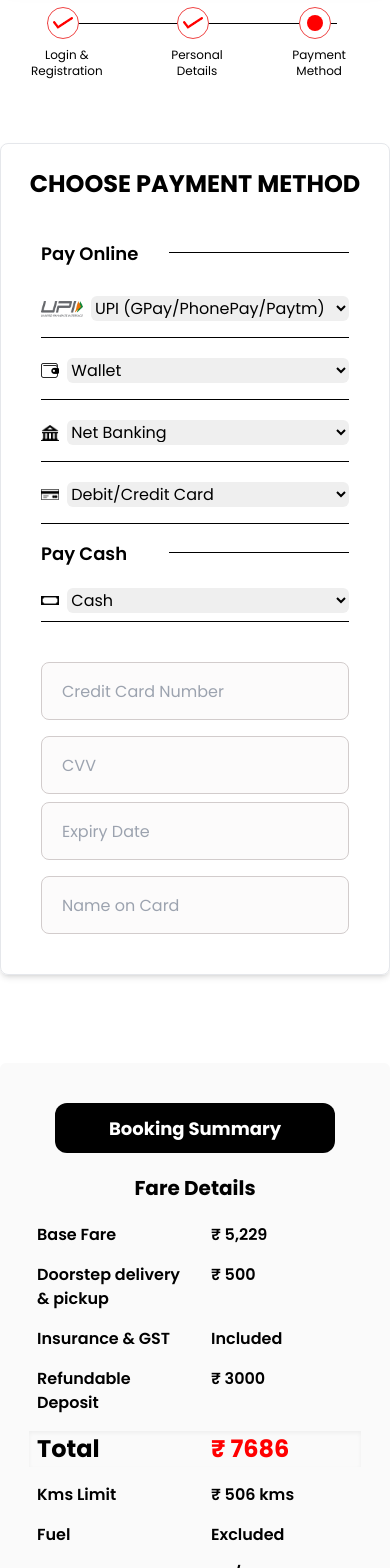
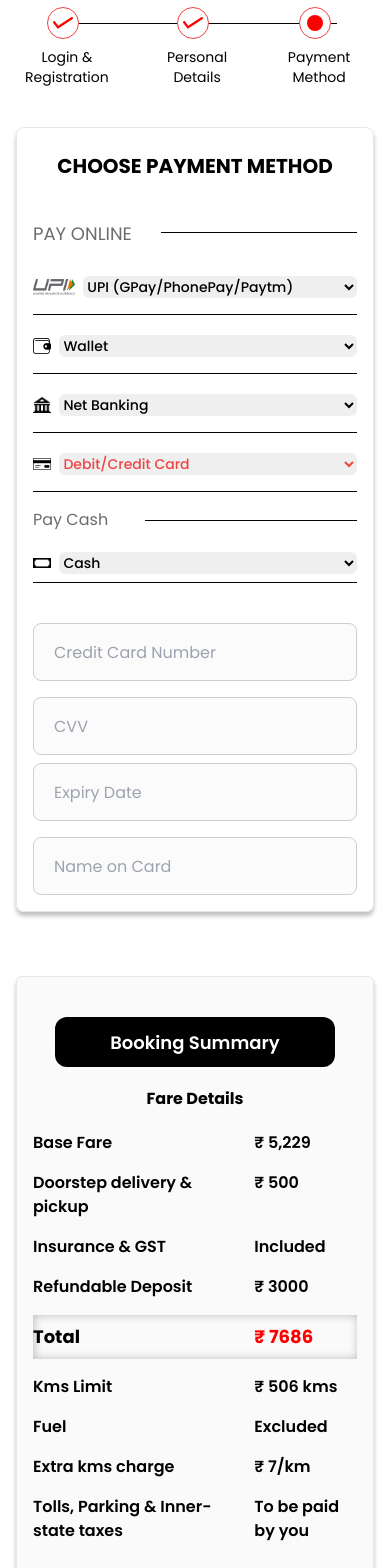
Before and after one commit to CabMe-Epic/cabme-website, a Next.js app: page /payment in a window 390 px wide. Shown: the part 100-1668 px from the top of the page. Built offline with nearby package versions, Linux system fonts and the light colour scheme.

Commit message:
iit kanpur

```diff
--- a/src/app/(pages)/payment/page.tsx
+++ b/src/app/(pages)/payment/page.tsx
@@ -28,7 +28,7 @@ const PaymentPage = (props: any) => {
                                 <div className="w-8 h-8 border-[1px] border-red-500 rounded-full bg-white flex items-center justify-center">
                                     <Image src="/carDetails/done.png" width={20} height={20} alt="" />
                                 </div>
-                                <span className="ml-2 text-xs text-center">Login & Registration</span>
+                                <span className="ml-2 text-sm text-center">Login & Registration</span>
                             </div>
                         </div>
                         {/* Step 2 */}
@@ -37,7 +37,7 @@ const PaymentPage = (props: any) => {
                                 <div className="w-8 h-8 border-[1px] border-red-500 rounded-full bg-white flex items-center justify-center">
                                     <Image src="/carDetails/done.png" width={20} height={20} alt="" />
                                 </div>
-                                <span className="ml-2 text-xs text-center">Personal Details</span>
+                                <span className="ml-2 text-sm text-center">Personal Details</span>
                             </div>
                         </div>
                         {/* Step 3 */}
@@ -46,7 +46,7 @@ const PaymentPage = (props: any) => {
                                 <div className="w-8 h-8 border-[1px] border-red-500 rounded-full bg-white flex items-center justify-center">
                                     <div className="w-3 h-3 p-2 bg-[#ff0000] rounded-full"></div>
                                 </div>
-                                <span className="ml-2 text-xs text-center">Payment Method</span>
+                                <span className="ml-2 text-sm text-center">Payment Method</span>
                             </div>
                         </div>
 
@@ -55,21 +55,21 @@ const PaymentPage = (props: any) => {
                 {/*  */}
 
 
-                <div className=' flex flex-row flex-wrap justify-center gap-10 mt-10'>
+                <div className=' grid sm:grid-cols-[55%_45%] justify-center gap-10 mt-10'>
 
-                    <section>
-                        <div className='my-6 p-6 sm:p-10 border flex flex-col items-center justify-center gap-6 sm:gap-10 rounded-lg shadow-md'>
+                    <section className='px-4'>
+                        <div className='sm:my-6 sm:p-6 sm:p-10 border flex flex-col items-center justify-center gap-6 sm:gap-10 rounded-lg shadow-custom-shadow'>
                             <div>
-                                <h1 className="text-2xl sm:text-3xl lg:text-[36px] font-bold text-center">CHOOSE PAYMENT METHOD</h1>
+                                <h1 className="text-xl sm:text-3xl xs:text-2xl lg:text-[36px] font-bold text-center sm:mt-0 mt-6">CHOOSE PAYMENT METHOD</h1>
                             </div>
 
-                            <div className="max-w-full sm:max-w-[588px] w-full sm:w-[488px] mx-auto bg-white rounded-lg p-4">
-                                <h2 className="text-lg sm:text-xl font-semibold mb-4 relative overflow-hidden">Pay Online <span className="border-b-[1px] border-[#000000] w-full absolute top-3 left-32"></span></h2>
+                            <div className="max-w-full sm:max-w-[588px] w-full mx-auto bg-white rounded-lg p-4">
+                                <h2 className="text-lg sm:text-md text-[#6C6C6C] mb-4 relative overflow-hidden">PAY ONLINE <span className="border-b-[1px] border-[#000000] w-full absolute top-3 left-32"></span></h2>
 
                                 <div className="border-b-[1px] py-2 border-[#000000] flex flex-row my-2 pb-4 items-center gap-2">
                                     <div><Image className="mt-1" src="/carDetails/upi.png" width={50} height={50} alt="upi" /></div>
                                     <div className="w-full">
-                                        <select className="block outline-0 w-full mt-1 rounded-md">
+                                        <select className="block outline-0 w-full mt-1 rounded-md font-[500] sm:text-md text-sm">
                                             <option value="">UPI (GPay/PhonePay/Paytm)</option>
                                             <option value="gpay">Google Pay</option>
                                             <option value="phonepay">PhonePay</option>
@@ -83,7 +83,7 @@ const PaymentPage = (props: any) => {
                                         <Image className="mt-1" src="/carDetails/wallet.png" width={20} height={20} alt="wallet" />
                                     </div>
                                     <div className="w-full">
-                                        <select className="block outline-0 w-full mt-1 rounded-md">
+                                        <select className="block outline-0 w-full mt-1 rounded-md font-[500] sm:text-md text-sm">
                                             <option value="">Wallet</option>
                                             <option value="wallet1">Wallet 1</option>
                                             <option value="wallet2">Wallet 2</option>
@@ -96,7 +96,7 @@ const PaymentPage = (props: any) => {
                                         <Image className="mt-1" src="/carDetails/netbanking.png" width={20} height={20} alt="netbanking" />
                                     </div>
                                     <div className="w-full">
-                                        <select className="block outline-0 w-full mt-1 rounded-md">
+                                        <select className="block outline-0 w-full mt-1 rounded-md font-[500] sm:text-md text-sm">
                                             <option value="">Net Banking</option>
                                             <option value="bank1">Bank 1</option>
                                             <option value="bank2">Bank 2</option>
@@ -108,7 +108,7 @@ const PaymentPage = (props: any) => {
                                         <Image className="mt-1" src="/carDetails/debitcard.png" width={20} height={20} alt="debitcard" />
                                     </div>
                                     <div className="w-full">
-                                        <select className="block outline-0 w-full mt-1 rounded-md">
+                                        <select className="block outline-0 w-full mt-1 rounded-md text-red-500 font-[500] sm:text-md text-sm">
                                             <option value="">Debit/Credit Card</option>
                                             <option value="visa">Visa</option>
                                             <option value="mastercard">MasterCard</option>
@@ -116,12 +116,12 @@ const PaymentPage = (props: any) => {
                                         </select>
                                     </div>
                                 </div>
-                                <h2 className="relative text-lg sm:text-xl font-semibold mt-4 mb-2 overflow-hidden">Pay Cash<span className="border-b-[1px] border-[#000000] w-full absolute top-3 left-32"></span></h2>
+                                <h2 className="relative text-[#6C6C6C] mt-4 mb-2 overflow-hidden">Pay Cash<span className="border-b-[1px] border-[#000000] w-full absolute top-3 left-28"></span></h2>
                                 <div className="py-2 border-b-[1px] mb-10 border-[#000000] pb-2 flex flex-row items-center gap-2">
                                     <div>
                                         <Image className="mt-1" src="/carDetails/cash.png" width={20} height={20} alt="cash" />
                                     </div>
-                                    <div className="w-full">
+                                    <div className="w-full font-[500] sm:text-md text-sm">
                                         <select className="block outline-0 w-full mt-1 rounded-md">
                                             <option value="">Cash</option>
                                             <option value="cash">Pay with Cash</option>
@@ -141,89 +141,89 @@ const PaymentPage = (props: any) => {
                     </section>
 
 
-                    <section>
-                        <main className="flex flex-col items-center bg-[#FAFAFA] py-10 my-6 rounded-md p-4 ">
-                            <div className='w-[280px] sm:w-[376px] h-[50px] bg-black text-white font-bold text-[18px] sm:text-[20px] flex justify-center items-center rounded-xl'>
+                    <section className='px-4'>
+                        <main className="flex flex-col items-center bg-[#FAFAFA] py-10 my-6 rounded-md p-4 shadow-custom-shadow border">
+                            <div className='w-[280px] sm:w-[376px] h-[50px] bg-black text-white font-semibold text-[18px] sm:text-[20px] flex justify-center items-center rounded-xl'>
                                 <span className="text-center">Booking Summary</span>
                             </div>
                             <div className="m-auto my-5">
-                                <span className="font-bold text-[20px] sm:text-[24px]">
+                                <span className="font-bold text-md sm:text-[24px]">
                                     Fare Details
                                 </span>
                             </div>
                             <div className="grid grid-cols-1 items-start justify-center gap-4 font-semibold">
-                                <div className="grid grid-cols-2 gap-4 sm:gap-14 justify-center">
-                                    <span className="w-[150px] sm:w-[220px] ml-2 sm:ml-10">Base Fare</span>
-                                    <span className="w-[150px] sm:w-[220px] ml-2 sm:ml-10">₹ 5,229</span>
+                                <div className="grid sm:grid-cols-[3fr_1fr] grid-cols-[2fr_1fr] gap-4 sm:gap-14 justify-center">
+                                    <span className=" ">Base Fare</span>
+                                    <span className=" ">₹ 5,229</span>
                                 </div>
 
-                                <div className="grid grid-cols-2 gap-4 sm:gap-14 justify-center">
-                                    <span className="w-[150px] sm:w-[220px] ml-2 sm:ml-10">Doorstep delivery & pickup</span>
-                                    <span className="w-[150px] sm:w-[220px] ml-2 sm:ml-10">₹ 500</span>
+                                <div className="grid sm:grid-cols-[3fr_1fr] grid-cols-[2fr_1fr] gap-4 sm:gap-14 justify-center">
+                                    <span className="  ">Doorstep delivery & pickup</span>
+                                    <span className="  ">₹ 500</span>
                                 </div>
 
-                                <div className="grid grid-cols-2 gap-4 sm:gap-14 justify-center">
-                                    <span className="w-[150px] sm:w-[220px] ml-2 sm:ml-10">Insurance & GST</span>
-                                    <span className="w-[150px] sm:w-[220px] ml-2 sm:ml-10">Included</span>
+                                <div className="grid sm:grid-cols-[3fr_1fr] grid-cols-[2fr_1fr] gap-4 sm:gap-14 justify-center">
+                                    <span className="  ">Insurance & GST</span>
+                                    <span className="  ">Included</span>
                                 </div>
 
-                                <div className="grid grid-cols-2 gap-4 sm:gap-14 justify-center">
-                                    <span className="w-[150px] sm:w-[220px] ml-2 sm:ml-10">Refundable Deposit</span>
-                                    <span className="w-[150px] sm:w-[220px] ml-2 sm:ml-10">₹ 3000</span>
+                                <div className="grid sm:grid-cols-[3fr_1fr] grid-cols-[2fr_1fr] gap-4 sm:gap-14 justify-center">
+                                    <span className="  ">Refundable Deposit</span>
+                                    <span className="  ">₹ 3000</span>
                                 </div>
 
-                                <div className="grid grid-cols-2 gap-4 sm:gap-8 justify-center shadow-inner font-bold text-[24px] sm:text-[30px]">
-                                    <span className="w-[150px] sm:w-[220px] ml-2 sm:ml-10">Total</span>
-                                    <span className="w-[150px] sm:w-[220px] ml-2 sm:ml-10 text-[#ff0000]">₹ 7686</span>
+                                <div className="grid sm:grid-cols-[3fr_1fr] grid-cols-[2fr_1fr] gap-4 sm:gap-8 justify-center shadow-custom-inner font-bold text-lg py-2 sm:text-2xl">
+                                    <span className="  ">Total</span>
+                                    <span className="   text-[#ff0000]">₹ 7686</span>
                                 </div>
 
-                                <div className="grid grid-cols-2 gap-4 sm:gap-14 justify-center">
-                                    <span className="w-[150px] sm:w-[220px] ml-2 sm:ml-10">Kms Limit</span>
-                                    <span className="w-[150px] sm:w-[220px] ml-2 sm:ml-10">₹ 506 kms</span>
+                                <div className="grid sm:grid-cols-[3fr_1fr] grid-cols-[2fr_1fr] gap-4 sm:gap-14 justify-center">
+                                    <span className="  ">Kms Limit</span>
+                                    <span className="  ">₹ 506 kms</span>
                                 </div>
 
-                                <div className="grid grid-cols-2 gap-4 sm:gap-14 justify-center">
-                                    <span className="w-[150px] sm:w-[220px] ml-2 sm:ml-10">Fuel</span>
-                                    <span className="w-[150px] sm:w-[220px] ml-2 sm:ml-10">Excluded</span>
+                                <div className="grid sm:grid-cols-[3fr_1fr] grid-cols-[2fr_1fr] gap-4 sm:gap-14 justify-center">
+                                    <span className="  ">Fuel</span>
+                                    <span className="  ">Excluded</span>
                                 </div>
 
-                                <div className="grid grid-cols-2 gap-4 sm:gap-14 justify-center">
-                                    <span className="w-[150px] sm:w-[220px] ml-2 sm:ml-10">Extra kms charge</span>
-                                    <span className="w-[150px] sm:w-[220px] ml-2 sm:ml-10">₹ 7/km</span>
+                                <div className="grid sm:grid-cols-[3fr_1fr] grid-cols-[2fr_1fr] gap-4 sm:gap-14 justify-center">
+                                    <span className="  ">Extra kms charge</span>
+                                    <span className="  ">₹ 7/km</span>
                                 </div>
 
-                                <div className="grid grid-cols-2 gap-4 sm:gap-14 justify-center">
-                                    <span className="w-[150px] sm:w-[220px] ml-2 sm:ml-10">Tolls, Parking & Inner-state taxes</span>
-                                    <span className="w-[150px] sm:w-[220px] ml-2 sm:ml-10">To be paid by you</span>
+                                <div className="grid sm:grid-cols-[3fr_1fr] grid-cols-[2fr_1fr] gap-4 sm:gap-14 justify-center">
+                                    <span className="  ">Tolls, Parking & Inner-state taxes</span>
+                                    <span className="  ">To be paid by you</span>
                                 </div>
                             </div>
                             <div className="w-full flex flex-col items-center">
-                                <span className="flex flex-row my-5 mt-10">
+                                <span className="flex flex-row my-5 mt-10 w-full">
                                     <Image src="/png/offer.png" width={20} height={20} alt="offer" />
-                                    <select name="offer" id="offer" className="border-0 outline-0 bg-transparent w-[330px] sm:w-[405px]">
+                                    <select name="offer" id="offer" className="border-0 outline-0 bg-transparent sm:w-full">
                                         <option value="View all promo coupons">View all promo coupons</option>
                                     </select>
                                 </span>
 
-                                <div className="w-full sm:w-[418px] h-[53px] flex flex-row justify-center border-[1.5px] border-[#ff0000] rounded items-center bg-white px-4">
+                                <div className=" h-[53px] flex flex-row justify-center border-[1.5px] border-[#ff0000] rounded items-center bg-white px-4 w-full">
                                     <input type="text" placeholder="DJF4D4F" className="w-full border-0 outline-none pr-4 text-[#888787]" />
                                     <button className="text-[#ff0000]">Apply</button>
                                 </div>
 
-                                <div className="my-6 h-[79px] drop-shadow-lg bg-[#E7E7E7] flex flex-row items-center justify-between px-4 py-5 rounded-3xl gap-20 w-full sm:w-auto">
+                                <div className="mt-8 mb-6 h-[79px] drop-shadow-lg bg-[#E7E7E7] xs:px-6 flex flex-row items-center justify-between px-4 py-5 rounded-3xl w-full">
                                     <div className="flex flex-col items-start gap-2">
                                         <div className='text-sm'>Total Amount</div>
                                         <div className="text-[#ff0000] p-0 text-[24px] sm:text-[30px] text-sm nowrap font-bold">₹ 15,000</div>
                                     </div>
                                     <div>
-                                        <button className="bg-gradient-to-r from-[#F1301E] to-[#FA4F2F] text-[20px] sm:text-[24px] font-bold text-white w-[150px] sm:w-[178.31px] h-[45px] sm:h-[53.08px] rounded-full drop-shadow-lg">Checkout</button>
+                                        <button className="bg-gradient-to-r from-[#F1301E] to-[#FA4F2F] xs:text-[20px] text-md sm:text-[24px] font-semibold text-white sm:w-[150px] w-[110px] sm:w-[178.31px] xs:h-[45px] h-[36px] sm:h-[53.08px] rounded-full drop-shadow-lg">Checkout</button>
                                     </div>
                                 </div>
 
                             </div>
                             <div className="flex flex-col items-center border-[1.5px] w-full sm:w-[423px] py-2 rounded-3xl border-[#ff0000] cursor-pointer">
                                 <span className="font-bold text-[18px] sm:text-[20px]">Pay ₹10,000 Now</span>
-                                <span className="text-[#ff0000] font-bold text-[18px] sm:text-[20px]">Balance on Delivery</span>
+                                <span className="text-[#ff0000] font-semibold text-[18px] sm:text-[20px]">Balance on Delivery</span>
                             </div>
                         </main>
                     </section>
```
Also changed, not shown: src/app/components/slider/slider-components.tsx (+32 -35 lines).
